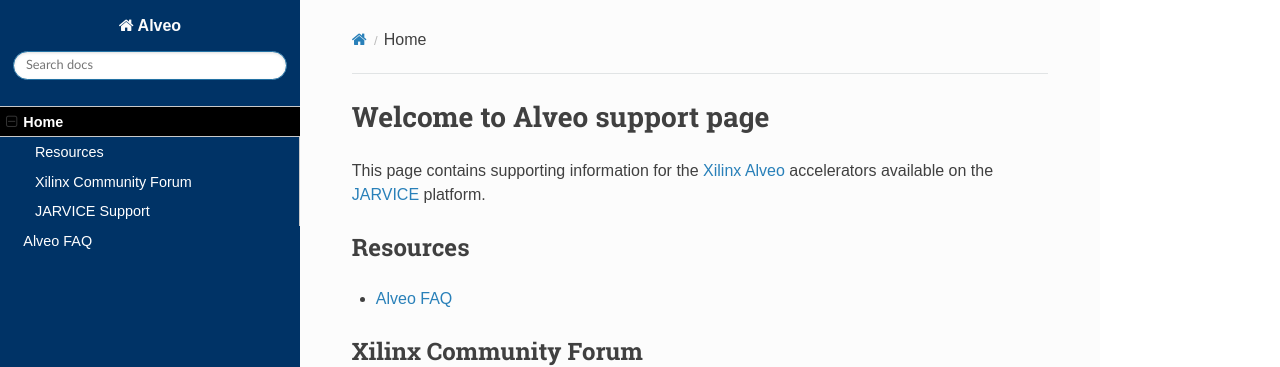
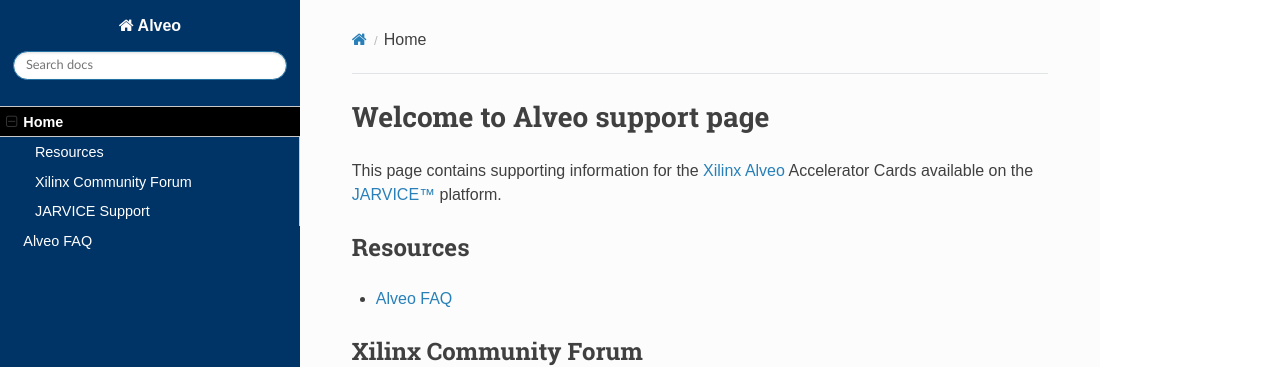
Before and after one commit to nimbix/alveodoc, an MkDocs documentation site: the page built from docs/index.md, in a window 1280 px wide. Shown: the top 367 px of the page. Built offline with MkDocs 1.6.1, drawn with Linux system fonts in a browser that asks for light colours; nearby versions of some CDN libraries; old or Windows-style settings are respelled for this version of MkDocs.

Commit message:
Minor update to homepage
Signed-off-by: Kenneth Hill <ken.hill@nimbix.net>

```diff
--- a/docs/index.md
+++ b/docs/index.md
@@ -1,6 +1,6 @@
 # Welcome to Alveo support page
 
- This page contains supporting information for the [Xilinx Alveo](https://www.nimbix.net/alveo/) accelerators available on the [JARVICE](https://www.nimbix.net/platform/) platform.
+ This page contains supporting information for the [Xilinx Alveo](https://www.nimbix.net/alveo/) Accelerator Cards available on the [JARVICE™](https://www.nimbix.net/platform/) platform.
 
 ## Resources
 
```
